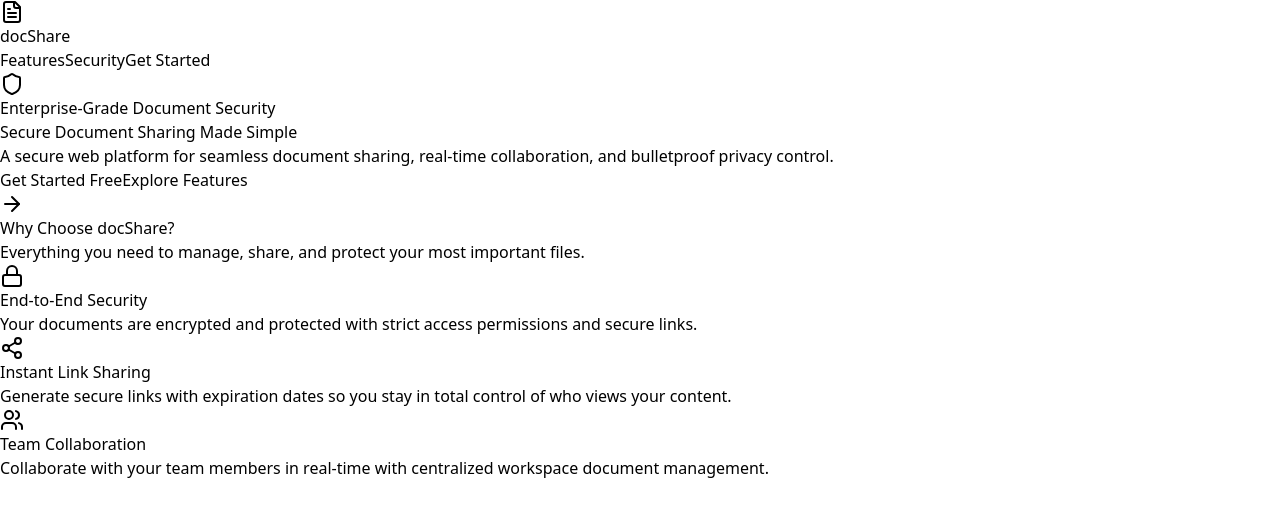
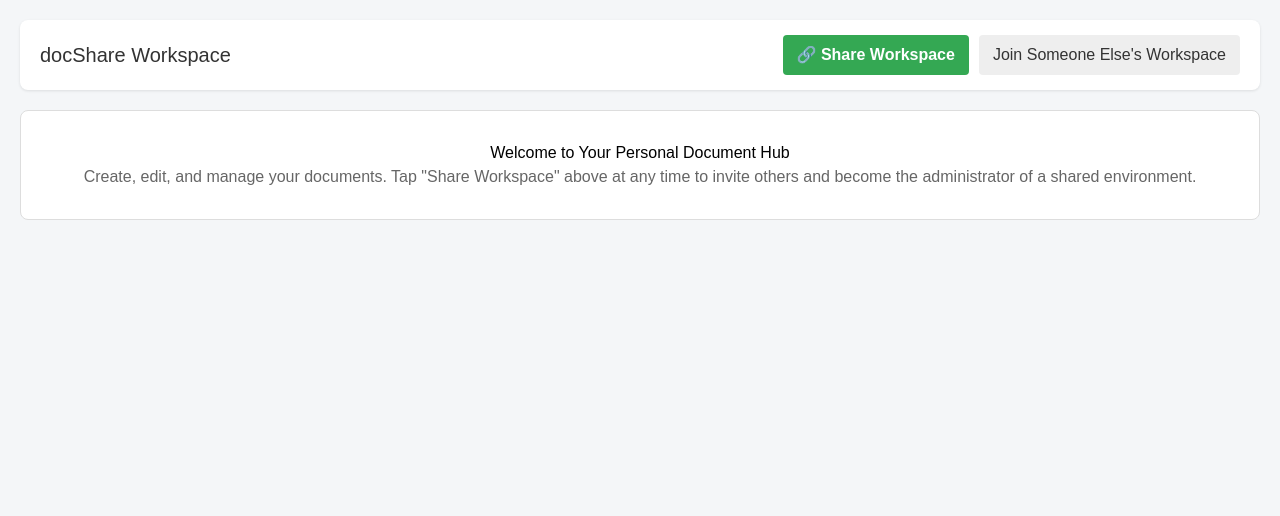
Before and after one commit to henryenterprise/docshare, a React (Vite) app: page / in a window 1280 px wide. Shown: the top 516 px of the page. Built offline with nearby package versions, Linux system fonts and the light colour scheme; no server answers; the HTML template or start-up script is replaced by a standard one.

Commit message:
Refactor App component and remove unused routes

```diff
--- a/src/App.tsx
+++ b/src/App.tsx
@@ -1,68 +1,51 @@
-import React, { useEffect, useState } from 'react';
-import { supabase } from './utils/supabase';
-import Index from './pages/Index';
-import Admin from './pages/Admin';
-import Login from './pages/Login';
-import VisualBuilder from './pages/VisualBuilder';
-import Register from './pages/Register';
+import React, { useState } from 'react';
+import WorkspaceManager from './WorkspaceManager';
+import JoinWorkspace from './JoinWorkspace';
 
 export default function App() {
-  const [session, setSession] = useState<any>(null);
-  const [loading, setLoading] = useState(true);
+  const [showShareModal, setShowShareModal] = useState(false);
+  const [activeTab, setActiveTab] = useState('dashboard'); // 'dashboard' or 'join'
 
-  // Route parameter detectors
-  const isBuilderRoute = window.location.search.includes('builder=true') || window.location.href.includes('builder');
-  const isAdminRoute = window.location.search.includes('admin=true');
-  const isRegisterRoute = window.location.search.includes('register=true');
-  const isLoginRoute = window.location.search.includes('login=true');
+  return (
+    <div style={{ minHeight: '100vh', background: '#f4f6f8', padding: '20px', fontFamily: 'sans-serif' }}>
 
-  useEffect(() => {
-    supabase.auth.getSession().then(({ data: { session } }) => {
-      setSession(session);
-      setLoading(false);
-    });
+      {/* Dashboard Top Header */}
+      <header style={{ display: 'flex', justifyContent: 'space-between', alignItems: 'center', background: '#fff', padding: '15px 20px', borderRadius: '8px', boxShadow: '0 1px 3px rgba(0,0,0,0.1)' }}>
+        <h1 style={{ margin: 0, fontSize: '20px', color: '#333' }}>docShare Workspace</h1>
 
-    const {
-      data: { subscription },
-    } = supabase.auth.onAuthStateChange((_event, session) => {
-      setSession(session);
-      setLoading(false);
-    });
+        <div style={{ display: 'flex', gap: '10px', alignItems: 'center' }}>
+          {/* The Share Button embedded in every user's dashboard */}
+          <button
+            onClick={() => setShowShareModal(true)}
+            style={{ padding: '8px 14px', background: '#34a853', color: '#fff', border: 'none', borderRadius: '4px', fontWeight: 'bold', cursor: 'pointer' }}>
+            🔗 Share Workspace
+          </button>
 
-    return () => subscription.unsubscribe();
-  }, []);
+          <button
+            onClick={() => setActiveTab(activeTab === 'dashboard' ? 'join' : 'dashboard')}
+            style={{ padding: '8px 14px', background: '#eee', color: '#333', border: 'none', borderRadius: '4px', cursor: 'pointer' }}>
+            {activeTab === 'dashboard' ? 'Join Someone Else\'s Workspace' : 'Back to My Dashboard'}
+          </button>
+        </div>
+      </header>
 
-  if (loading) {
-    return (
-      <div className="min-h-screen flex items-center justify-center bg-slate-50 text-slate-600 font-medium text-sm">
-        Loading docShare...
-      </div>
-    );
-  }
+      {/* Main View Area */}
+      <main style={{ marginTop: '20px' }}>
+        {activeTab === 'dashboard' ? (
+          <div style={{ background: '#fff', padding: '30px', borderRadius: '8px', textAlign: 'center', border: '1px solid #ddd' }}>
+            <h2>Welcome to Your Personal Document Hub</h2>
+            <p style={{ color: '#666' }}>Create, edit, and manage your documents. Tap "Share Workspace" above at any time to invite others and become the administrator of a shared environment.</p>
+          </div>
+        ) : (
+          <JoinWorkspace />
+        )}
+      </main>
 
-    // 1. Visual Builder Route
-  if (isBuilderRoute) {
-    return <VisualBuilder />;
-  }
+      {/* Popup Window / Modal for Sharing Authorization */}
+      {showShareModal && (
+        <WorkspaceManager onClose={() => setShowShareModal(false)} />
+      )}
 
-  // 2. Normal User Login Route (Guaranteed to show normal login when ?login=true is used)
-  if (isLoginRoute) {
-    return <Login />;
-  }
-
-  // 3. docShare Onboarding / Registration Route (?register=true)
-  if (isRegisterRoute) {
-    return <Register />;
-  }
-
-  // 4. Hard-coded Admin Portal Route (?admin=true)
-  if (isAdminRoute) {
-    if (!session) {
-      return <Login />;
-    }
-    return <Admin />;
-  }
-
-  // 5. Default Public Homepage Route
-  return <Index />;
+    </div>
+  );
 }
```
